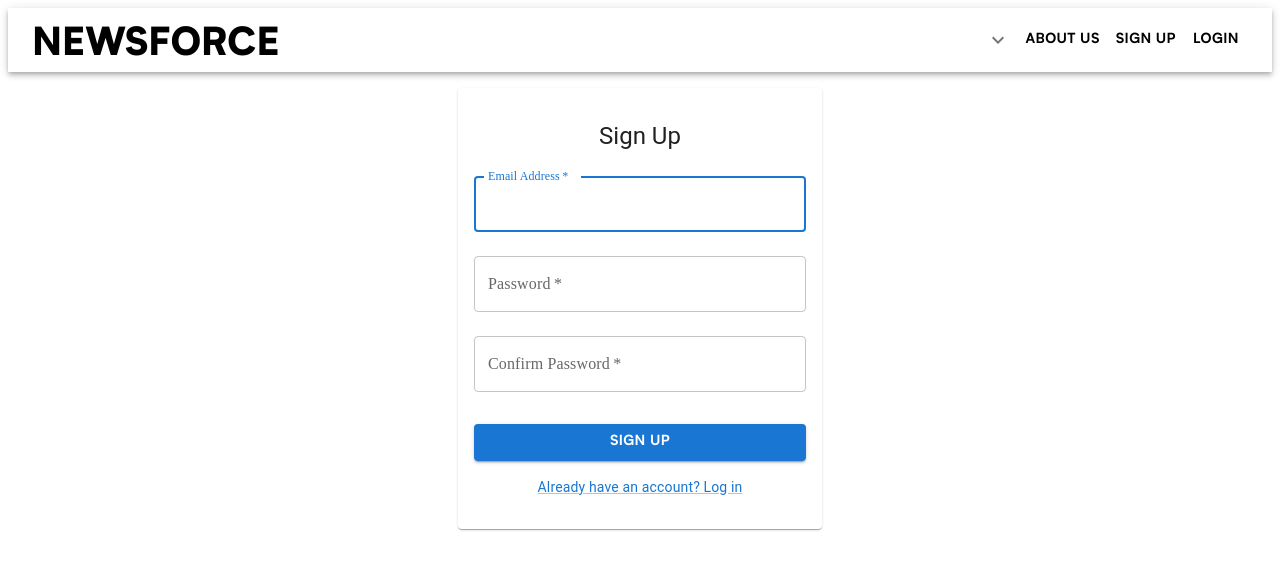
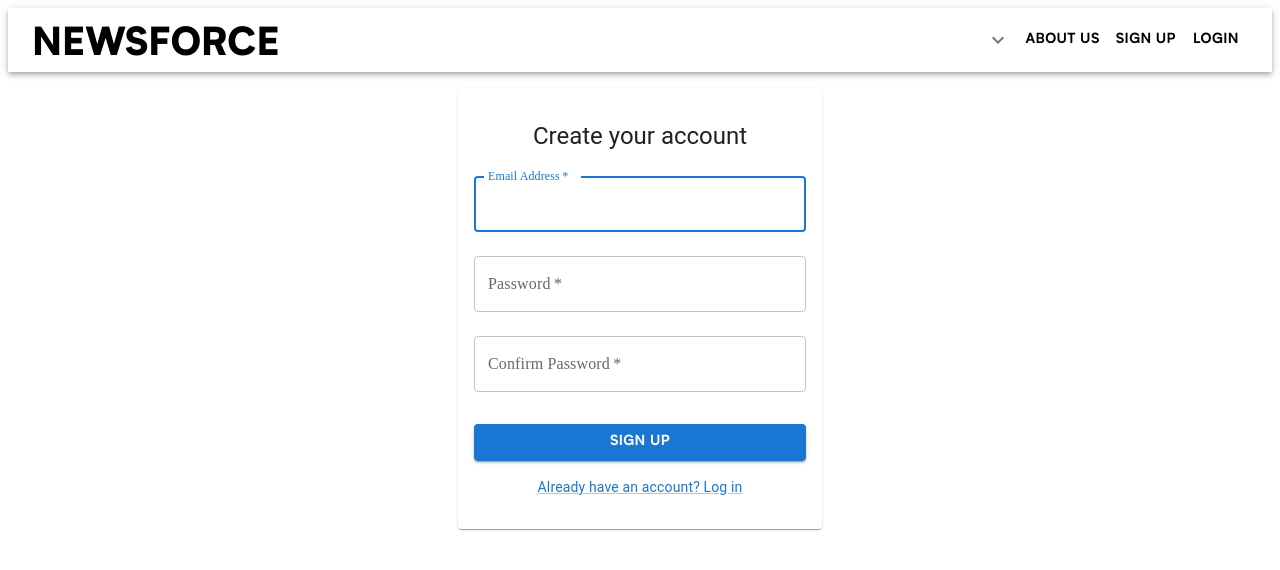
Before and after one commit to hamstercat007/newsforce-api-rails-lisa, a React (Create React App) app: page /signup in a window 1280 px wide. Shown: the top 570 px of the page. Built offline with nearby package versions, Linux system fonts and the light colour scheme; a web font is replaced by a local one.

Commit message:
Tests for App

```diff
--- a/src/components/SignUp.js
+++ b/src/components/SignUp.js
@@ -56,7 +56,7 @@ const SignUp = () => {
             }}
           >
             <Typography component="h1" variant="h5">
-              Sign Up
+              Create your account
             </Typography>
 
             <Box component="form" onSubmit={handleSubmit} noValidate sx={{ mt: 1 }}>
```
Also changed, not shown: 2 other files (tests, documents, lock files or other folders).
